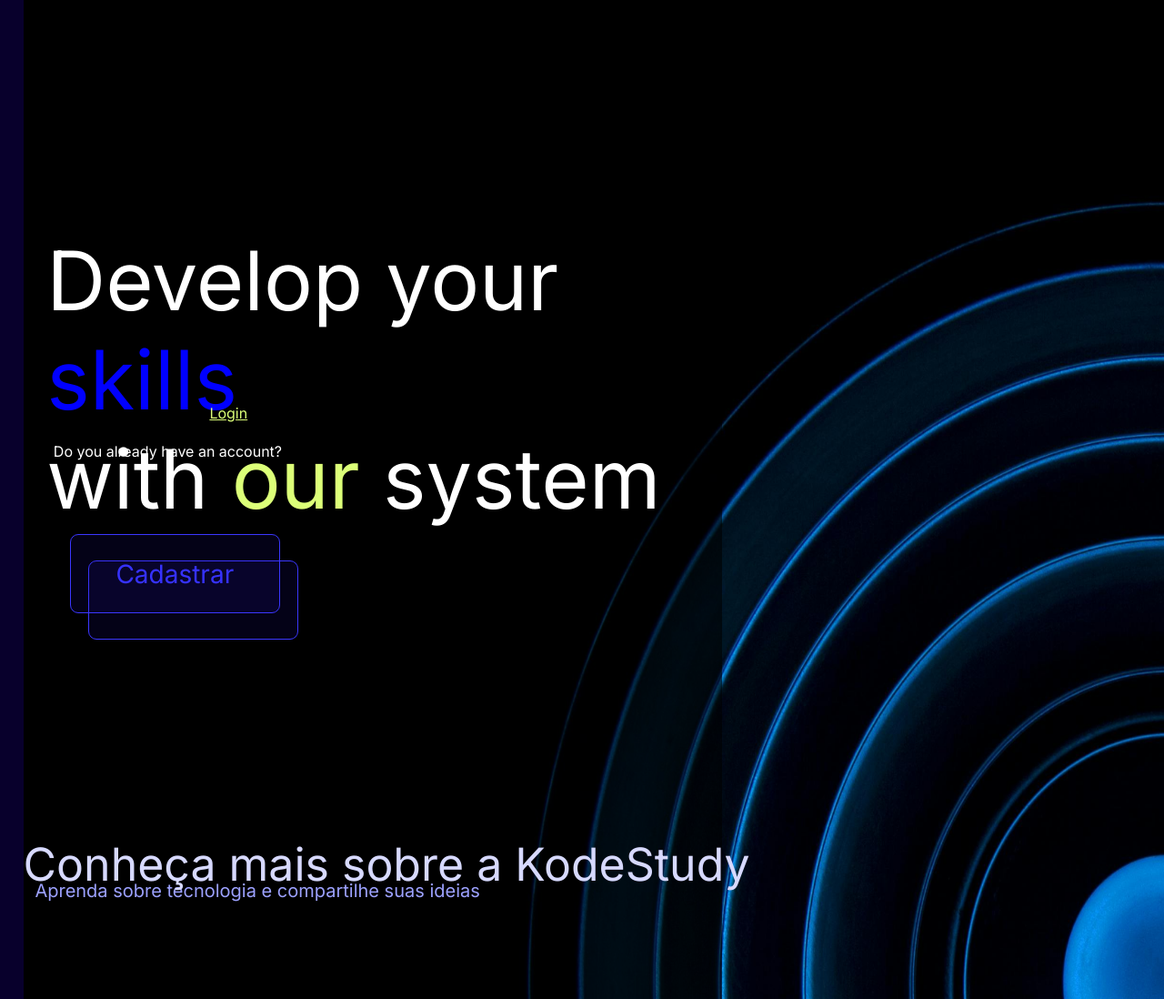
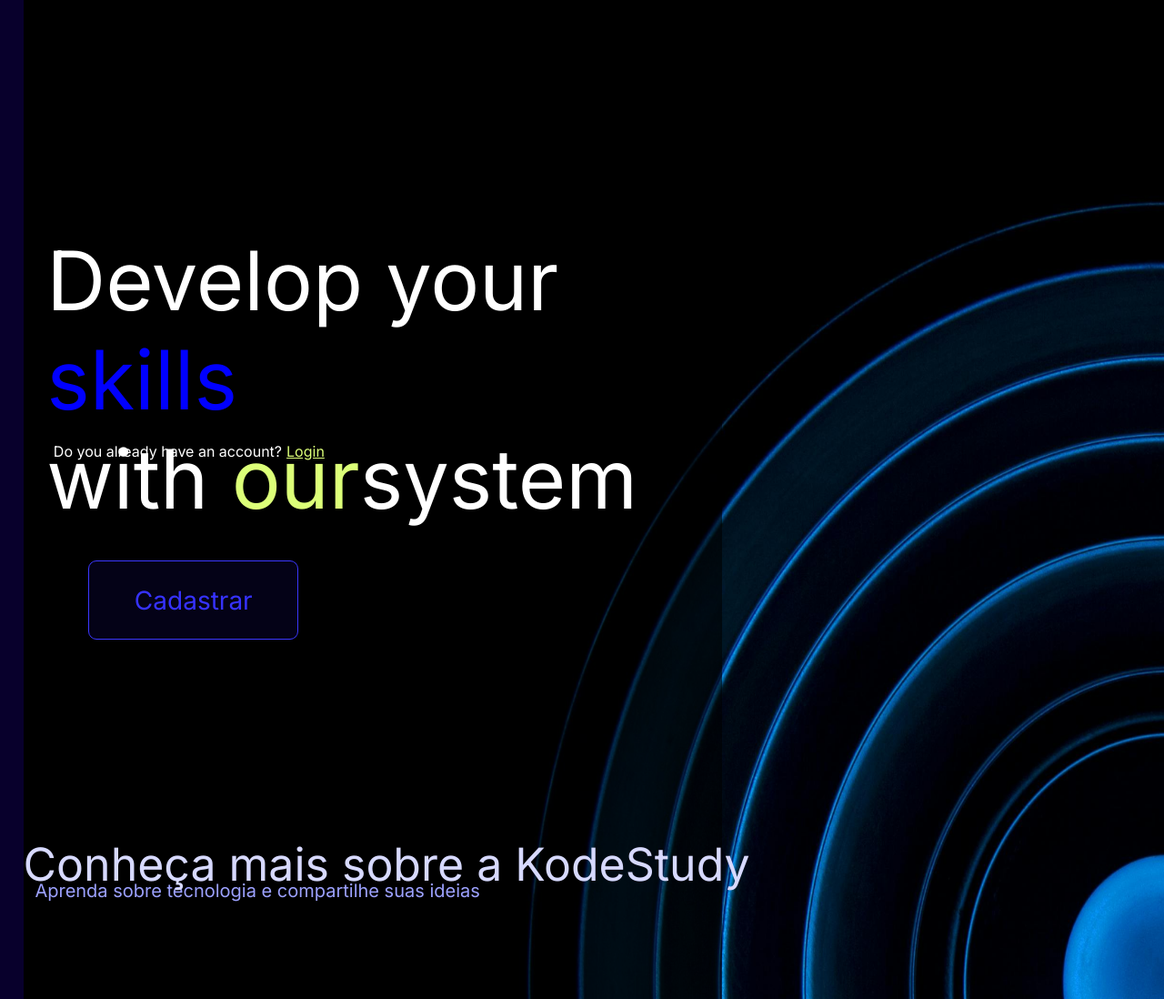
Before and after one commit to KauanG-bot/Programming-Students-Article, a PHP site: page / in a window 1280 px wide. Shown: the part 99-1197 px from the top of the page at 91% size. Run offline with PHP 8.4, Linux system fonts and the light colour scheme.

Commit message:
Alterando Posições
Alterando posição dos botões Cadastro e Login

```diff
--- a/index.html
+++ b/index.html
@@ -28,13 +28,10 @@
 
     <!--!Texto do bloco, com sing up  e se a pessoa tem conta-->
         <div class="texto">
-            <p class="white">Develop your <span class="blue">skills</span>
-                 <br>
-                 with
-                 <span class="green">our</span>
-                 system</p>
-            <div class="SingUp"><span class="SingUp2"></span></div>
-            <p class="account">Do you already have an account?
+            <p class="white">Develop your <span class="blue">skills</span> <br> with <span class="green">our</span>system</p>
+            <button id="active-cadastro"class="SingUp2">Cadastrar</button>
+            <p class="account">Do you already have an account? <button id="active-login" class="green2">Login</button></p>
+
         </div>
 
         <p class="aprenda">Aprenda sobre tecnologia e compartilhe suas ideias</p>
@@ -73,7 +70,6 @@
             <p class="Kode2">KodeStudy</p>
         </div>
         <!--?começo pelo botão de login ?  -->
-        <button id="active-cadastro" class="SingUp">Cadastrar</button>
         <div class="container-popup" id="container-cadastro">
                 <div class="popup">
                     <button id="inative"><img src="imagens/FecharTela.png"
@@ -100,7 +96,6 @@
 
 
 
-        <button id="active-login" class="green2">Login</button>
         <div class="container-popup" id="container-login">
                 <div class="popup">
                     <button id="inative"><img src="imagens/FecharTela.png"
--- a/main.css
+++ b/main.css
@@ -69,7 +69,7 @@
   font-weight: bold;
 }
 
-.SingUp {
+.SingUp2 {
   width: 231px;
   height: 87px;
   background: rgba(32, 18, 191, 0.11999999731779099);
@@ -90,7 +90,7 @@
   align-items: center;
   cursor: pointer;
 }
-.SingUp:hover {
+.SingUp2:hover {
   color: rgb(28, 26, 179);
   font-weight: bold;
 }
@@ -333,7 +333,7 @@
   left: 1%;
   font-family: Inter;
   text-align: left;
-    font-size: 16px;
+  font-size: 16px;
 }
 
 .green2{
@@ -344,8 +344,8 @@
   cursor: pointer;
   background: none;
   border: none;
-  top: 27.7%;
-  left: 18%;
+  top: 0%;
+  left: 102%;
   position: absolute;
 }
 .green2:hover {
```
